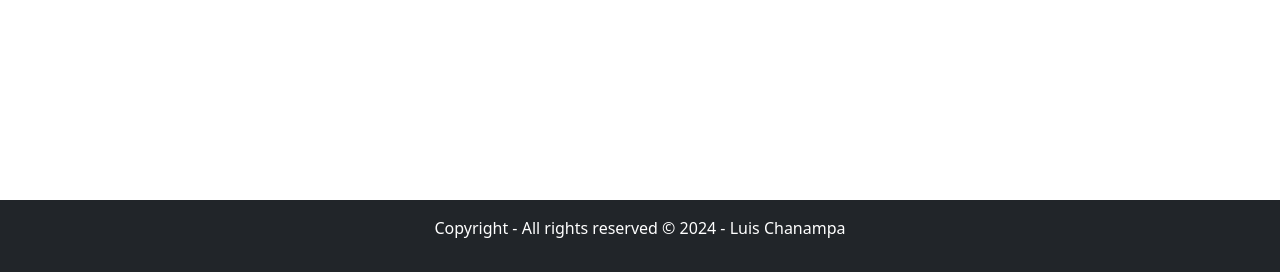
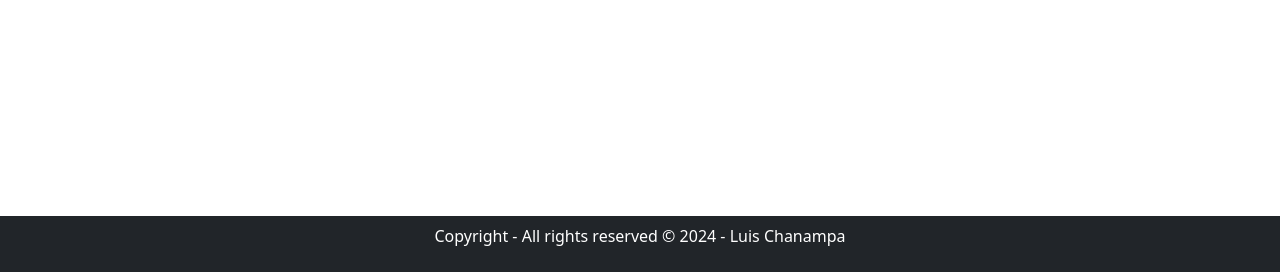
Before and after one commit to dbluis/producto2, a Django app: page /calcular_costo/2/ in a window 1280 px wide. Shown: the part 528-800 px from the top of the page. Run offline with Django 5.2, Linux system fonts and the light colour scheme; a user stored in the database is signed in; data comes from the database, SQL or seed files in the repository.

Commit message:
arreglando footer 1

```diff
--- a/Producto/templates/layout/base.html
+++ b/Producto/templates/layout/base.html
@@ -70,8 +70,8 @@
     {% endblock %}
 
 
-    <div class="container-fluid fixed-bottom">
-        <div class="row p-3 bg-dark text-white">
+    <div class="container-fluid fixed-bottom mt-2">
+        <div class="row p-2 bg-dark text-white">
             <div class="col-xs-12">
                 <p class="text-white text-center">Copyright - All rights reserved © 2024 - Luis Chanampa</p>
             </div>
```
